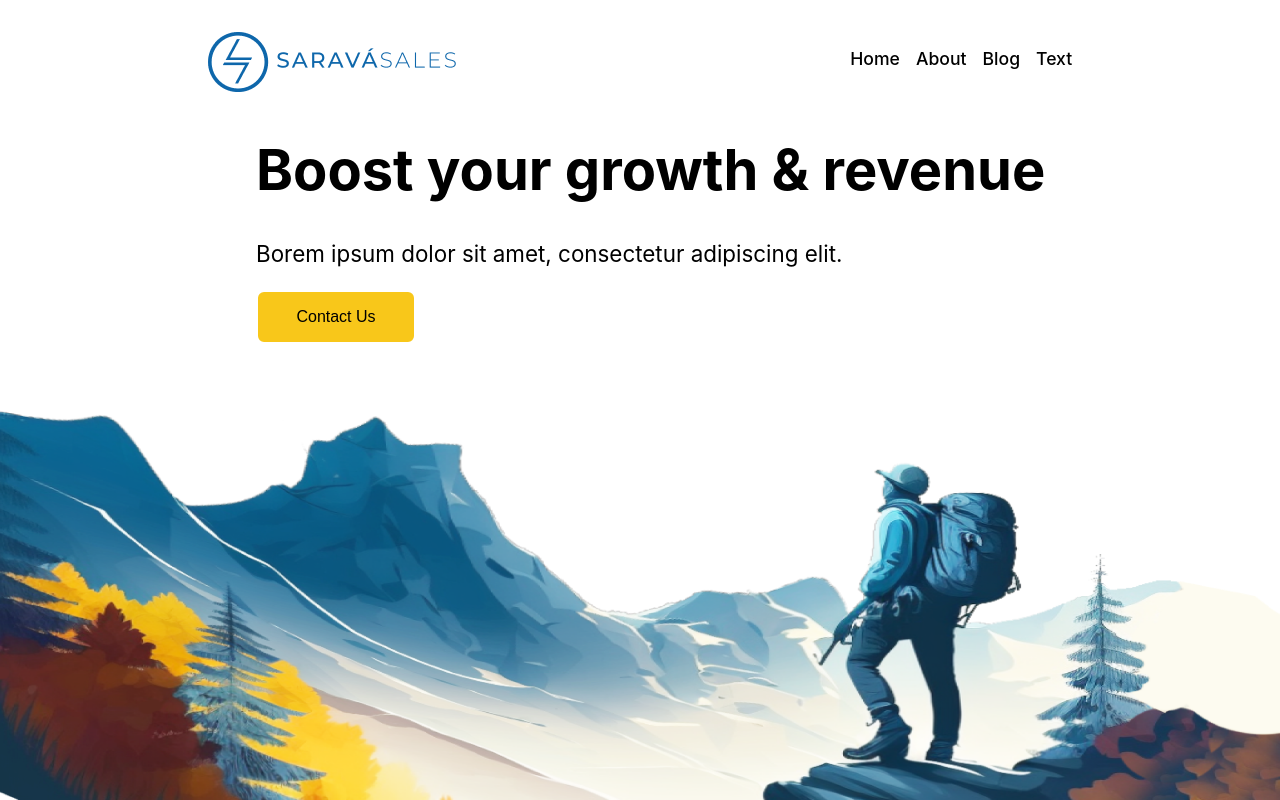
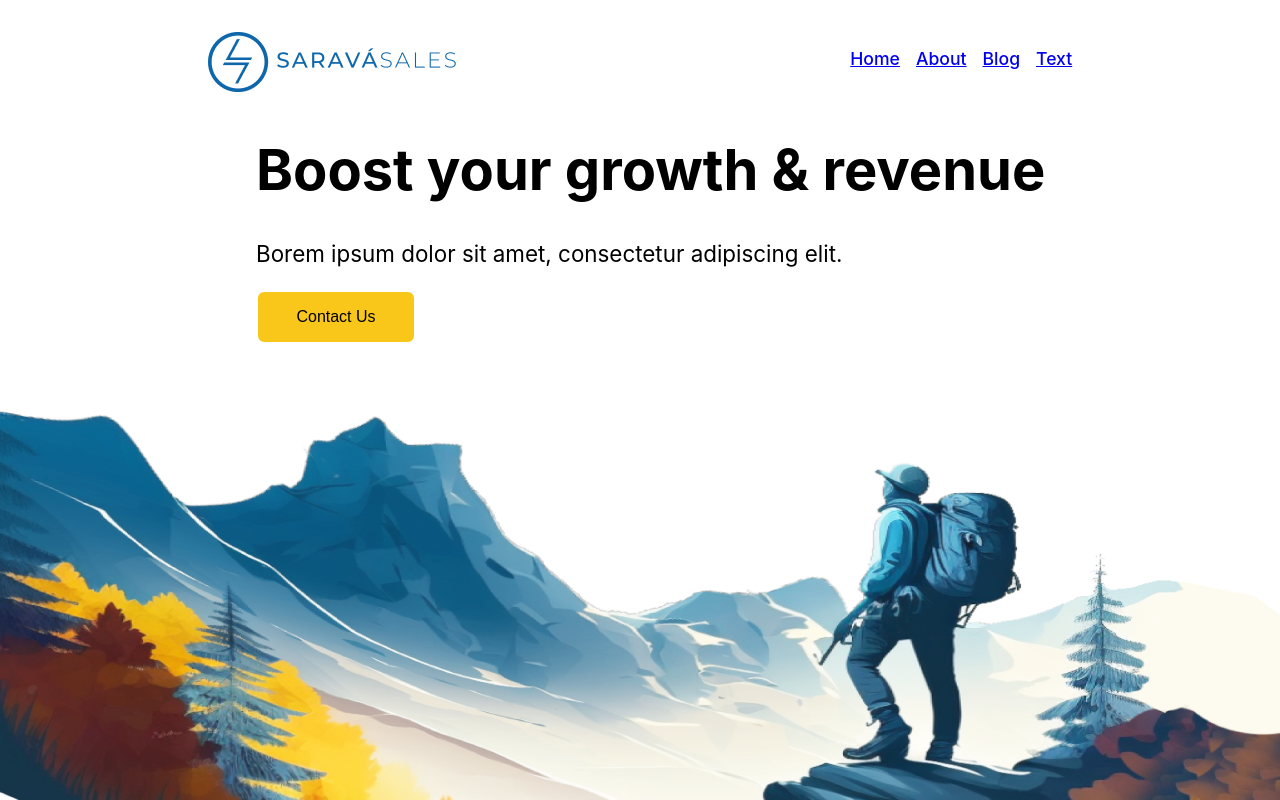
Before and after one commit to seifeddinesaad01/SaravaSales-Landing-Page, a React (Create React App) app: page / in a window 1280 px wide. Shown: the top 800 px of the page. Built offline with nearby package versions, Linux system fonts and the light colour scheme.

Commit message:
setting up routes

```diff
--- a/package.json
+++ b/package.json
@@ -8,6 +8,7 @@
     "@testing-library/user-event": "^13.5.0",
     "react": "^18.2.0",
     "react-dom": "^18.2.0",
+    "react-router-dom": "^6.11.2",
     "react-scripts": "5.0.1",
     "web-vitals": "^2.1.4"
   },
--- a/src/App.js
+++ b/src/App.js
@@ -1,29 +1,18 @@
-import logo from './logo.svg';
-import './App.css';
-import NavBar from './components/Navbar/NavBar';
-import Hero from './components/Hero/Hero';
-import SectionOne from './components/Section-1/SectionOne';
-import SectionTwo from './components/Section-2/SectionTwo';
-import SectionThree from './components/Section-3/SectionThree';
-import SectionFour from './components/Section-4/SectionFour';
-import SectionFive from './components/Section-5/SectionFive';
-import Form from './components/Form/Form';
-import SectionSix from './components/Section-6/SectionSix';
-import Footer from './components/Footer/Footer';
+import logo from "./logo.svg";
+import "./App.css";
+import Home from "./View/Home/Home";
 
+import { BrowserRouter, Route, Routes } from "react-router-dom";
+import About from "./View/About/About";
 function App() {
   return (
     <>
-      <NavBar />
-      <Hero />
-      <SectionOne />
-      <SectionTwo />
-      <SectionThree />
-      <SectionFour />
-      <SectionFive />
-      <Form />
-      <SectionSix />
-      <Footer/>
+      <BrowserRouter>
+        <Routes>
+          <Route index element={<Home />} />
+          <Route path='/about' element={<About />} />
+        </Routes>
+      </BrowserRouter>
     </>
   );
 }
--- /dev/null
+++ b/src/View/About/About.jsx
@@ -0,0 +1,9 @@
+import React from 'react'
+
+const About = () => {
+  return (
+    <div>About</div>
+  )
+}
+
+export default About
--- /dev/null
+++ b/src/View/Home/Home.jsx
@@ -0,0 +1,30 @@
+import React from "react";
+import NavBar from '../../components/Navbar/NavBar'
+import Hero from '../../components/Hero/Hero';
+import SectionOne from '../../components/Section-1/SectionOne';
+import SectionTwo from '../../components/Section-2/SectionTwo';
+import SectionThree from '../../components/Section-3/SectionThree';
+import SectionFour from '../../components/Section-4/SectionFour';
+import SectionFive from '../../components/Section-5/SectionFive';
+import Form from '../../components/Form/Form';
+import SectionSix from '../../components/Section-6/SectionSix';
+import Footer from '../../components/Footer/Footer';
+
+const Home = () => {
+  return (
+    <>
+      <NavBar />
+      <Hero />
+      <SectionOne />
+      <SectionTwo />
+      <SectionThree />
+      <SectionFour />
+      <SectionFive />
+      <Form />
+      <SectionSix />
+      <Footer />
+    </>
+  );
+};
+
+export default Home;
--- a/src/components/Navbar/NavBar.jsx
+++ b/src/components/Navbar/NavBar.jsx
@@ -1,5 +1,6 @@
 import React from "react";
 import Logo from "../../assets/Logo.png";
+import {Link} from "react-router-dom"
 const NavBar = () => {
   const links = ["Home", "About", "Blog", "Text"];
   return (
@@ -7,7 +8,7 @@ const NavBar = () => {
       <img src={Logo} alt="LOGO" />
       <ul className="links__container">
         {links?.map((link, index) => {
-          return <li className="nav__link">{link}</li>
+          return <li className="nav__link"> <Link to={link}>{link}</Link> </li>
         })}
       </ul>
     </div>
```
Also changed, not shown: 1 other file (tests, documents, lock files or other folders).
